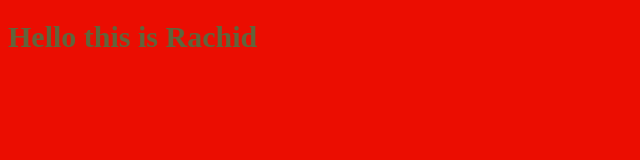
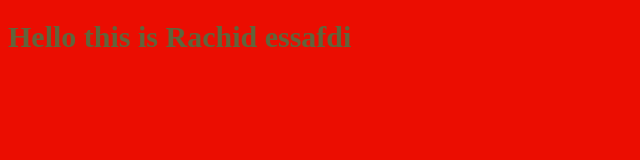
Before and after one commit to RACHIDESSAFDI/myproject, a plain HTML site: page index.html in a window 1280 px wide. Shown: the whole page, without its empty margins (0-640 px from the left). Drawn offline with Linux system fonts and the light colour scheme.

Commit message:
added last name

```diff
--- a/index.html
+++ b/index.html
@@ -9,6 +9,6 @@
 </head>
 <body>
     <script src="app.js"></script>
-    <h1>Hello this is Rachid</h1>
+    <h1>Hello this is Rachid essafdi </h1>
 </body>
 </html>
```
